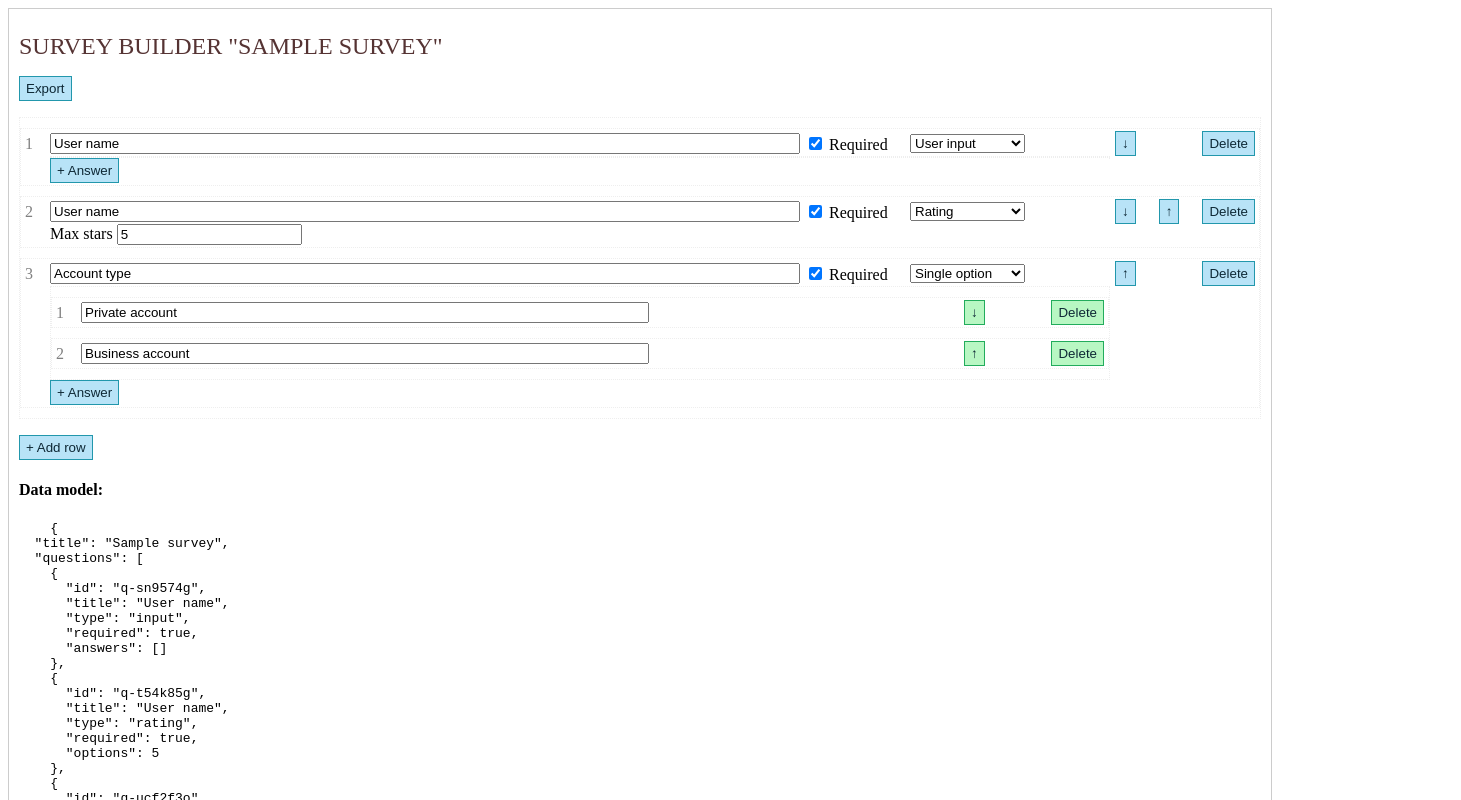
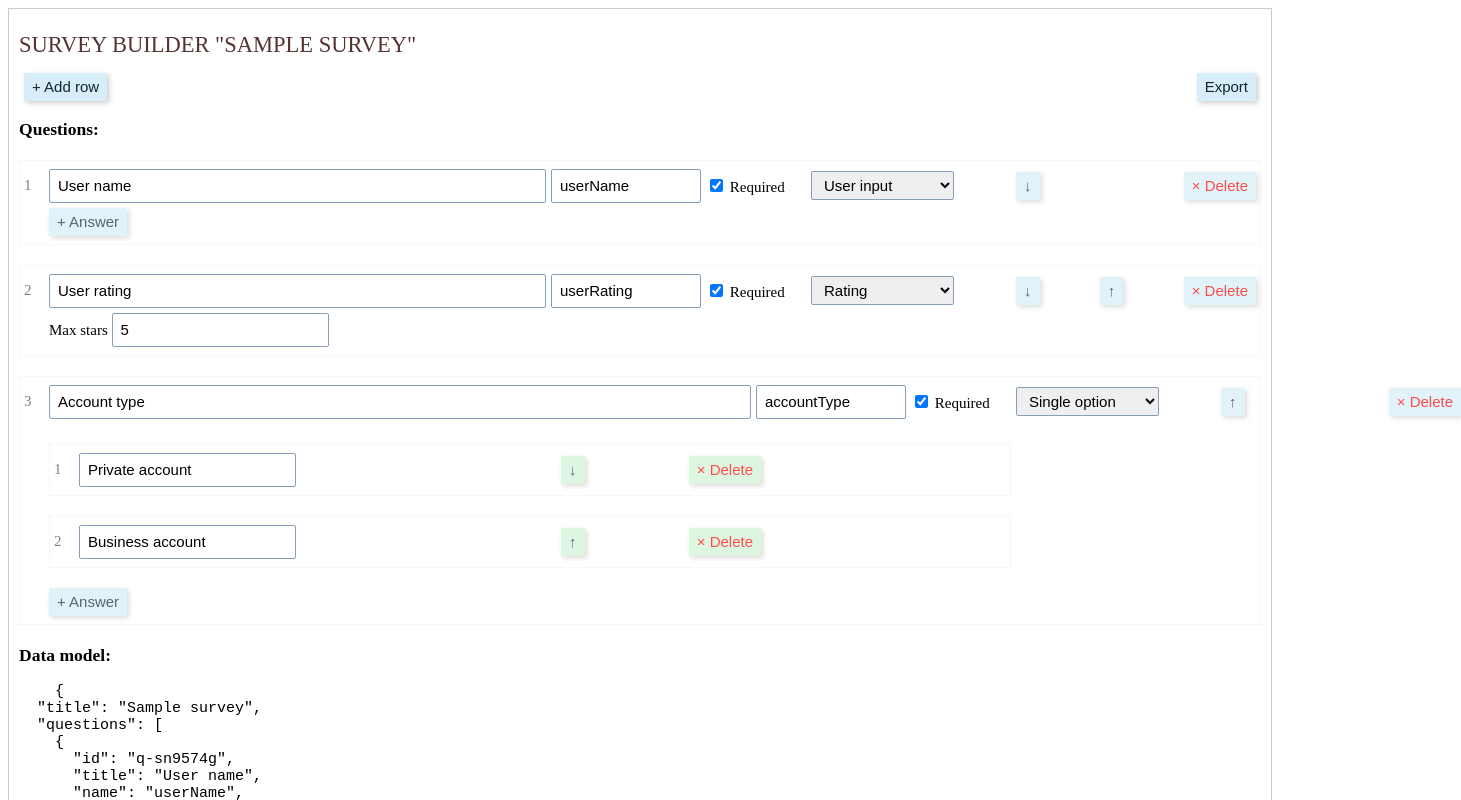
Before and after one commit to lotas/survey-builder, a Svelte app: page / in a window 1280 px wide. Shown: the top 800 px of the page, 1461 px wide, since content can reach past the window. Built offline with nearby package versions, Linux system fonts and the light colour scheme.

Commit message:
Added custom names for inputs

```diff
--- a/src/App.svelte
+++ b/src/App.svelte
@@ -8,18 +8,22 @@
       target: document.getElementById('survey-builder'),
       props: {
         haveTitle: false,
+        customInputNames: true,
+        debug: true,
         snapshot: {
           title: 'Sample survey',
           questions: [
             {
               id: genId('q'),
               title: 'User name',
+              name: 'userName',
               type: 'input',
               required: true,
             },
             {
               id: genId('q'),
-              title: 'User name',
+              title: 'User rating',
+              name: 'userRating',
               type: 'rating',
               required: true,
               options: 5,
@@ -27,6 +31,7 @@
             {
               id: genId('q'),
               title: 'Account type',
+              name: 'accountType',
               type: 'single',
               required: true,
               answers: [
--- a/src/SurveyBuilder/Questions.svelte
+++ b/src/SurveyBuilder/Questions.svelte
@@ -7,10 +7,17 @@
 
   export let questions: SurveyBuilderQuestion[] = []
   export let parentType: SurveyBuilderTypes | null = null
+  export let customInputNames: boolean = true
 
+  let deleteConfirmation = -1
   function deleteRow(idx: number) {
+    deleteConfirmation = idx
+  }
+
+  function deleteRowConfirm(idx: number) {
     questions.splice(idx, 1)
     questions = questions
+    deleteConfirmation = -1
   }
 
   function onQuestionTypeChange(idx: number, newType: SurveyBuilderTypes) {
@@ -36,6 +43,7 @@
     questions[idx].answers.push({
       id: genId(),
       title: 'Answer ',
+      name: '',
       type: SurveyBuilderTypes.TextValue,
     })
     questions = questions
@@ -49,6 +57,9 @@
         <span class="number">{idx + 1}</span>
         <input class="title" type="text" bind:value={item.title} />
         {#if !parentType}
+        {#if customInputNames}
+          <input class="name" type="text" bind:value={item.name} placeholder="input-name" />
+        {/if}
         <label>
           <input type="checkbox" bind:checked={item.required} />
           Required
@@ -69,7 +80,12 @@
               >&darr;</button
             >{/if}
           {#if idx > 0}<button on:click|preventDefault={() => moveDown(idx)}>&uarr;</button>{/if}
-          <button on:click|preventDefault={() => deleteRow(idx)}> Delete </button>
+          {#if deleteConfirmation !== idx}
+          <button class="danger" on:click|preventDefault={() => deleteRow(idx)}>&times; Delete </button>
+          {:else}
+          <button class="danger" on:click|preventDefault={() => deleteRowConfirm(idx)}>&times; Yes, delete </button>
+          <button class="danger" on:click|preventDefault={() => deleteRow(-1)}> Cancel </button>
+          {/if}
         </div>
 
         {#if !parentType}
@@ -93,20 +109,30 @@
 
 <style>
   .questions {
-    border: 1px dotted #eee;
     padding-left: 0px;
     list-style-type: none;
+    font-size: 15px;
+  }
+  button.danger {
+    color: red;
   }
   .questions li {
-    margin: 10px 0;
-    padding: 2px 4px;
+    margin: 20px 0;
+    padding: 8px 4px;
     border: 1px dotted #eee;
 
     align-items: center;
     display: grid;
-    grid-template-columns: 20px auto 100px 200px 140px;
-    column-gap: 5px;
+    grid-template-columns: 20px auto 150px 100px 200px 240px;
+    grid-gap: 5px 5px;
   }
+  .questions li button {
+    opacity: 0.7;
+  }
+  .questions li button:hover {
+    opacity: 1;
+  }
+
   .questions li .number {
     color: gray;
     font-weight: 100;
@@ -125,7 +151,6 @@
   }
 
   .questions :global(.questions button) {
-    border: 1px solid var(--survey-builder-secondary-button-border);
     background-color: var(--survey-builder-secondary-button-background);
   }
 </style>
--- a/src/SurveyBuilder/SurveyBuilder.svelte
+++ b/src/SurveyBuilder/SurveyBuilder.svelte
@@ -1,15 +1,18 @@
 <svelte:options immutable={false} />
 
 <script lang="ts">
-  import type { SurveyBuilderSnapshot } from './types';
-  import { SurveyBuilderTypes } from './types';
-  import Questions from './Questions.svelte';
-  import { genId } from './utils';
+  import type { SurveyBuilderSnapshot } from './types'
+  import { SurveyBuilderTypes } from './types'
+  import Questions from './Questions.svelte'
+  import { genId } from './utils'
 
-  export let haveTitle = true;
-  export let snapshot: SurveyBuilderSnapshot = {};
-  export let onChange: (snapshot: SurveyBuilderSnapshot) => void = () => {};
-  export let onExport: (snapshot: SurveyBuilderSnapshot) => void = () => {};
+  // Props
+  export let haveTitle = true
+  export let customInputNames = true
+  export let snapshot: SurveyBuilderSnapshot = {}
+  export let onChange: (snapshot: SurveyBuilderSnapshot) => void = () => {}
+  export let onExport: (snapshot: SurveyBuilderSnapshot) => void = () => {}
+  export let debug = false
 
   $: {
     if (typeof onChange === 'function') {
@@ -40,51 +43,66 @@
 <main>
   <h1>Survey builder &quot;{snapshot.title || 'no name'}&quot;</h1>
   {#if haveTitle}
-  <label for="title">
-    Title:
-    <input id="title" type="text" bind:value={snapshot.title} />
-  </label>
+    <label for="title">
+      Title:
+      <input id="title" type="text" bind:value={snapshot.title} />
+    </label>
   {/if}
-  <button on:click|preventDefault={handleExport}>
-    Export
-  </button>
+  <div class="controls">
+    <button on:click|preventDefault={addRow}> + Add row </button>
+    <button on:click|preventDefault={handleExport}> Export </button>
+  </div>
 
-  <Questions bind:questions={snapshot.questions} />
+  <h3>Questions:</h3>
+  <Questions bind:questions={snapshot.questions} bind:customInputNames />
 
-  <button on:click|preventDefault={addRow}>
-    + Add row
-  </button>
-
-  <h4>Data model:</h4>
+  {#if debug}
+  <h3>Data model:</h3>
   <pre class="debug">
     {JSON.stringify(snapshot, null, 2)}
   </pre>
+  {/if}
+
 </main>
 
 <style>
-  :global(:root){
+  :global(:root) {
     --survey-builder-button-color: rgb(14, 40, 53);
-    --survey-builder-button-border: rgb(34, 151, 172);
     --survey-builder-button-border-hover: rgb(52, 196, 240);
-    --survey-builder-button-background: rgb(184, 227, 247);
+    --survey-builder-button-background: rgb(215, 237, 247);
     --survey-builder-button-background-hover: rgb(154, 220, 250);
-    --survey-builder-secondary-button-border: rgb(34, 172, 92);
-    --survey-builder-secondary-button-background: rgb(184, 247, 195);
+    --survey-builder-secondary-button-background: rgb(208, 243, 214);
+    --survey-builder-input-border: rgb(136, 157, 185);
   }
 
   main {
     padding: 8px 10px;
+    font-size: 15px;
   }
 
   main :global(button) {
-    padding: 4px 6px;
+    padding: 4px 8px;
     color: var(--survey-builder-button-color);
-    border: 1px solid var(--survey-builder-button-border);
     background-color: var(--survey-builder-button-background);
+    box-shadow: 2px 2px 5px #ccc;
+    font-size: 15px;
+    line-height: 20px;
+    border: 0;
   }
   main :global(button:hover) {
-    border-color: var(--survey-builder-button-hover);
+    cursor: pointer;
     background-color: var(--survey-builder-button-background-hover);
+  }
+  main :global(button.secondary) {
+    background-color: var(--survey-builder-secondary-button-background);
+  }
+  main :global(select),
+  main :global(input) {
+    padding: 4px 8px;
+    font-size: 15px;
+    border: 1px solid var(--survey-builder-input-border);
+    border-radius: 2px;
+    line-height: 24px;
   }
 
   h1 {
@@ -94,6 +112,12 @@
     font-weight: 100;
   }
 
+  .controls {
+    margin: 2px 5px;
+    display: flex;
+    justify-content: space-between;
+  }
+
   .debug {
     width: 100%;
     text-align: left;
--- a/src/SurveyBuilder/types.ts
+++ b/src/SurveyBuilder/types.ts
@@ -9,6 +9,7 @@ export enum SurveyBuilderTypes {
 export interface SurveyBuilderQuestion {
   id: string;
   title: string;
+  name?: string;
   type: SurveyBuilderTypes;
   required?: boolean;
   answers?: SurveyBuilderQuestion[];
@@ -24,6 +25,8 @@ export interface SurveyBuilderOpts {
   target: HTMLElement | Element;
   props: {
     haveTitle?: boolean;
+    customInputNames?: boolean;
+    debug?: boolean;
     snapshot?: SurveyBuilderSnapshot;
     onChange?: (snapshot: SurveyBuilderSnapshot) => void;
     onExport?: (snapshot: SurveyBuilderSnapshot) => void;
```
Also changed, not shown: 1 other file (tests, documents, lock files or other folders).
